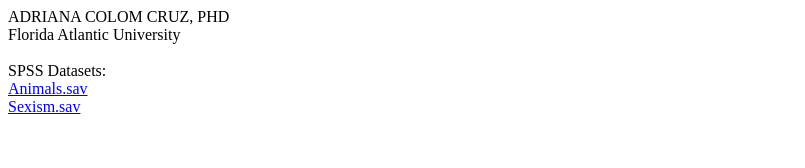
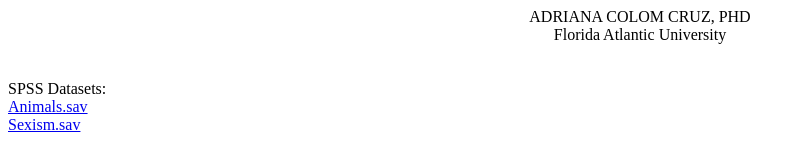
Before and after one commit to acolomcruz/acolomcruz.github.io, a plain HTML site: page index.html in a window 1280 px wide. Shown: the whole page, without its empty margins (0-805 px from the left). Drawn offline with Linux system fonts and the light colour scheme.

Commit message:
cetnering title and affiliation

```diff
--- a/index.html
+++ b/index.html
@@ -2,8 +2,8 @@
 <header><title>Adriana Colom Cruz</title></header>
 <body>
 
-ADRIANA COLOM CRUZ, PHD <br>
-Florida Atlantic University <br>
+<center>ADRIANA COLOM CRUZ, PHD</center>
+<center>Florida Atlantic University</center> <br>
 <br>
 SPSS Datasets: <br>
 <a href="https://drive.google.com/file/d/1tL6kbr8Sov09vRycjpLg1VAEERpe-3os/view?usp=sharing_eil&ts=5ac4014f">Animals.sav</a><br>
```
